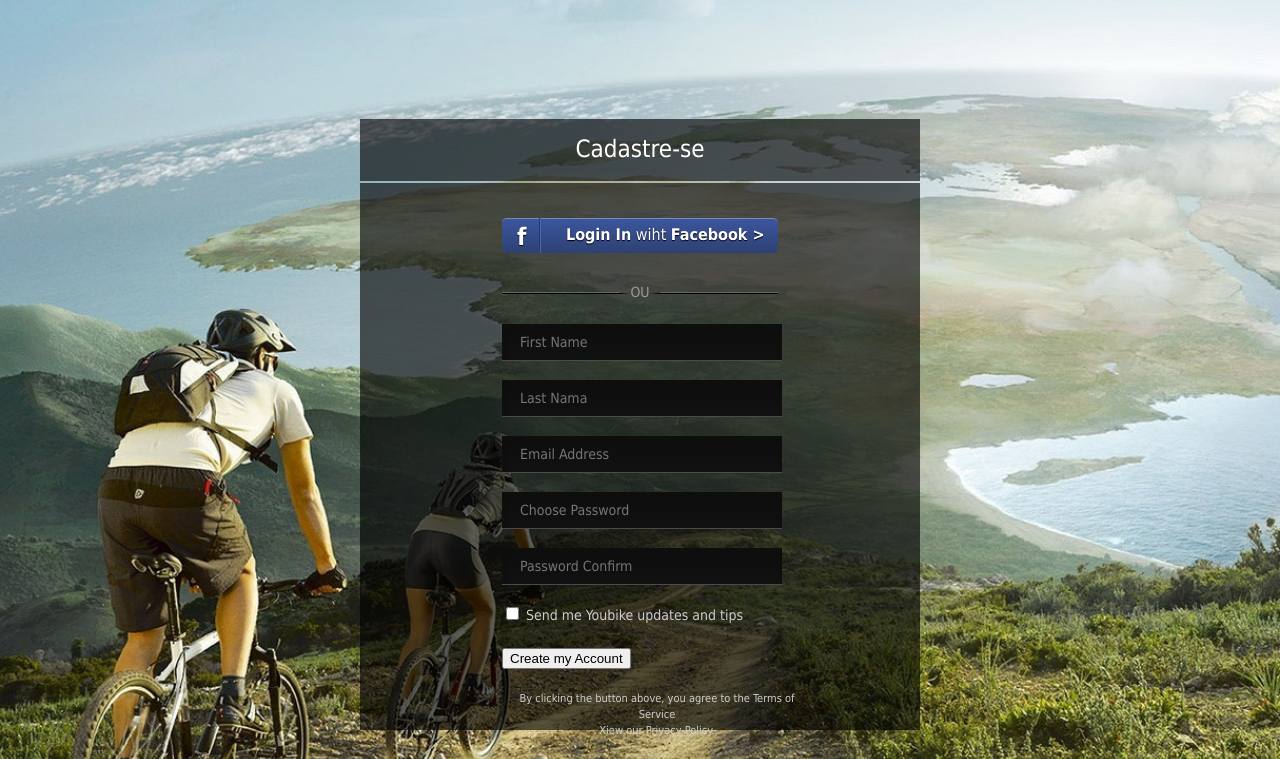
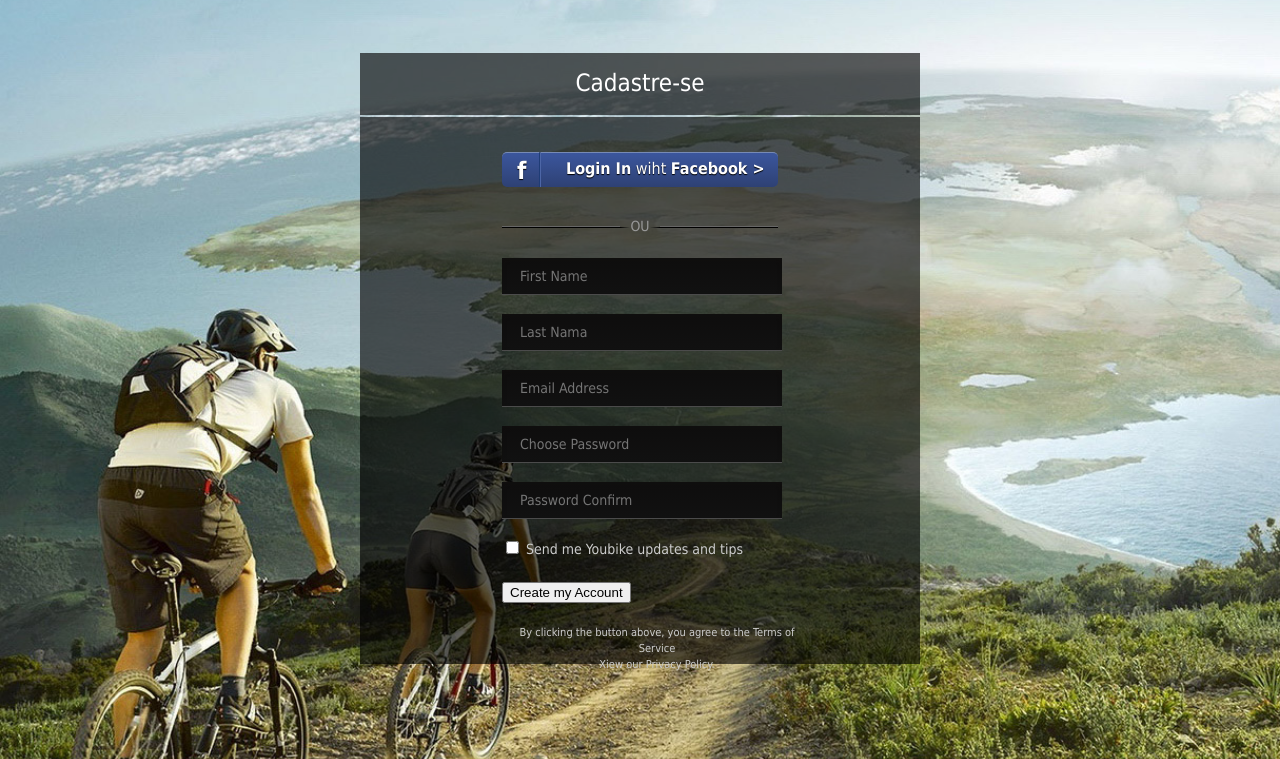
Before and after one commit to Bogdan2120/bohban2120_dz5_codastr.github.io, a plain HTML site: page index.html in a window 1280 px wide. Shown: the part 41-800 px from the top of the page. Drawn offline with Linux system fonts and the light colour scheme.

Commit message:
homeworck_2

```diff
--- a/css/style.css
+++ b/css/style.css
@@ -2,6 +2,11 @@ body {
 	background: url(../img/background.jpg) no-repeat ;
 	background-size: cover;
 	background-attachment: fixed;
+}
+.clearfix::after {
+content: '';
+clear: both;
+display: table;
 }
 /*---------HEADER-----------*/
 .header {
@@ -92,14 +97,13 @@ ul.menu > li > a:hover {
 /*-------------END TEADER-------------------*/
 /*-----------FORMA----------------*/
 .conteiner {
-	width: 560px;
+    width: 560px;
 	height: 613px;
 	position: absolute;
-    top: 20%;
-    left: 50%;
-    bottom: 20%;
-    transform: translateY(-50%);
-    transform: translateX(-50%);
+	top: 50%;
+	left: 50%;
+	margin-left: calc( -560px / 2);
+	margin-top: calc( -613px / 2);
 }
 .codast {
 	width: 560px;
```
